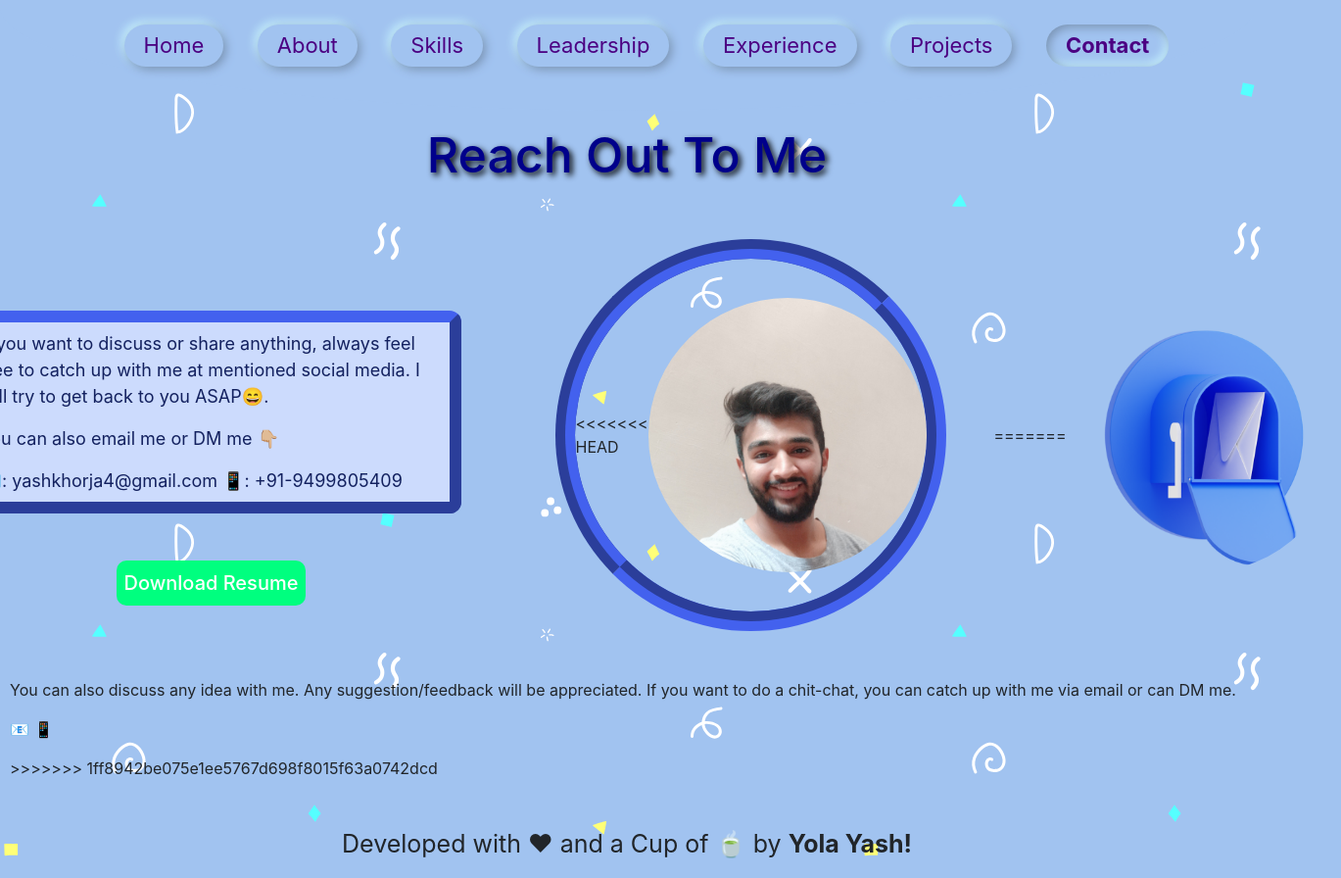
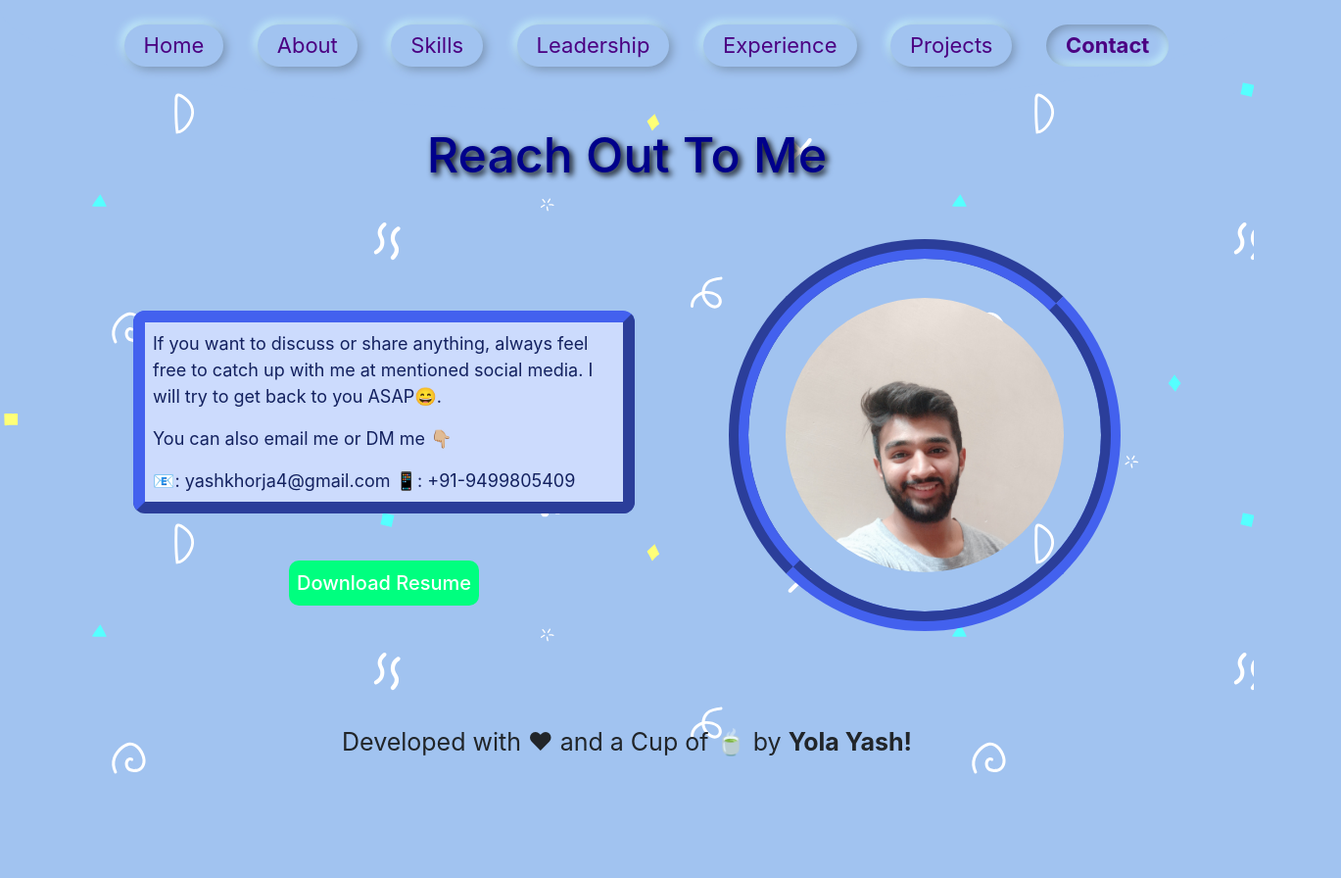
Before and after one commit to Yola21/Portfolio-Website, a plain HTML site: page contact.html in a window 1280 px wide. Shown: the whole page at 98% size, 1369 px wide, since content can reach past the window. After the commit the page ends 800 px from the top, so only its background shows below. Drawn offline with nearby package versions, Linux system fonts and the light colour scheme.

Commit message:
updated contact

```diff
--- a/contact.html
+++ b/contact.html
@@ -74,17 +74,8 @@
                         <i class="fab fa-twitter-square"></i>
                     </a>
                 </div>
-<<<<<<< HEAD
                 <img src="./image/me1.jpg" alt="" class="avatar">
             </div>
-=======
-                <img src="image/mailbox.png" alt="" class="avatar">
-            </div>
-            <div class="otherInfo info" data-aos="zoom-in-left" data-aos-delay="300" data-aos-duration="1000">
-                <p>You can also discuss any idea with me. Any suggestion/feedback will be appreciated. If you want to do a chit-chat, you can catch up with me via email or can DM me.</p>
-                <p> <a href="mailto:yashkhorja4@gmail.com"><span>📧</span></a>  <a href="tel:+91-9499805409"><span>📱</span></a> </p>
-            </div>
->>>>>>> 1ff8942be075e1ee5767d698f8015f63a0742dcd
         </div>
     </div>
     <p style="text-align: center; font-size: 25px;">Developed with ❤ and a Cup of 🍵 by <a href="https://github.com/Yola21" style="text-decoration: none; color: inherit;"><strong>Yola Yash!</strong></a></p>
```
